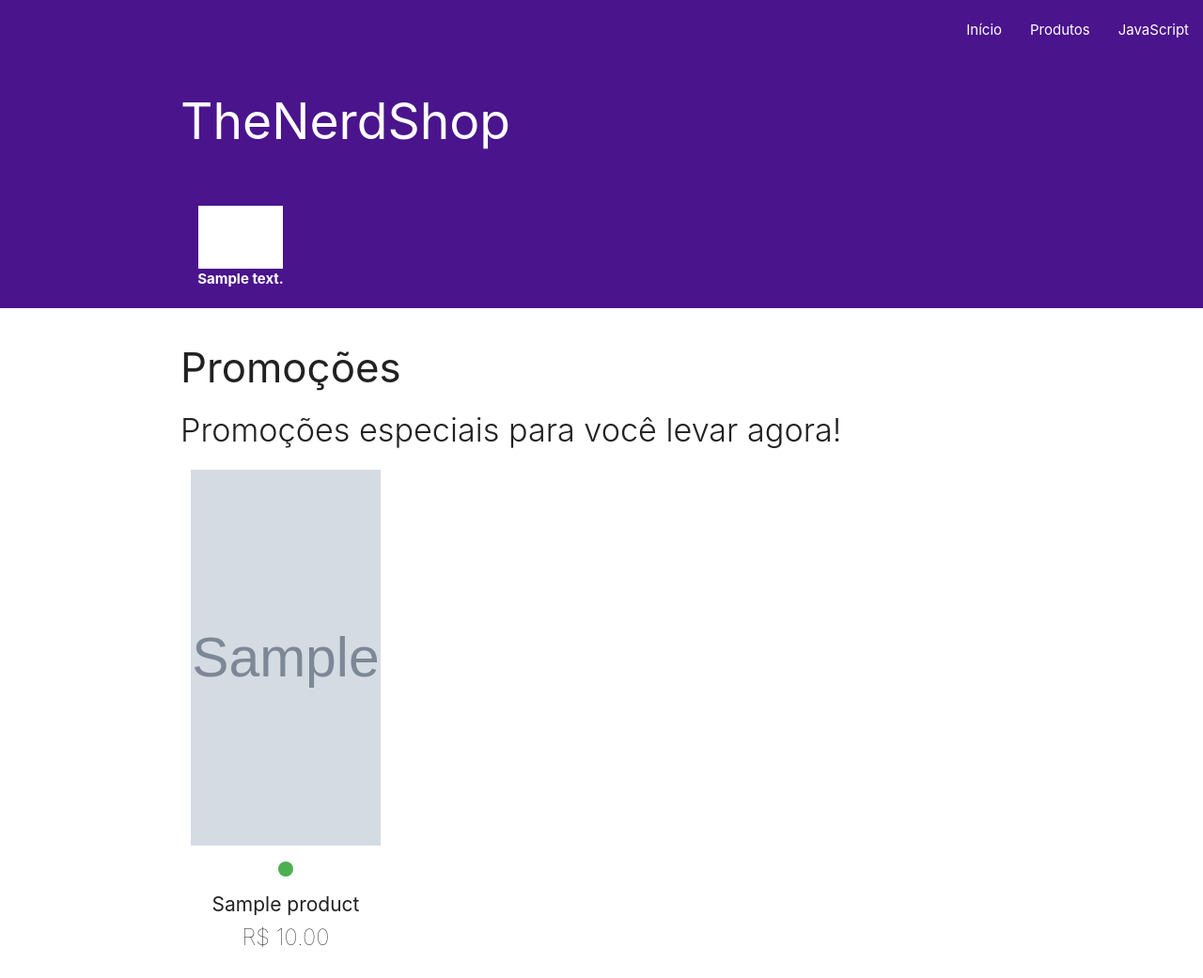
After one commit to EduardoJM/TheNerdShop, a Django app: template shop/templates/shop/views/home.html in a window 1280 px wide. The commit adds this page. Shown: the whole page at 94% size. Run offline with Django 3.2, Linux system fonts and the light colour scheme; tables that the repository leaves empty hold one stand-in row (values such as "Sample post"); the template is opened without the code that fills it: values that come from a table or form of the project are taken from there, most other values are stand-ins (such as "Sample title", 1, 10 or a date in 2020); grey boxes marked "Sample" are stand-in pictures.

Commit message:
begin the creation of the home page

```diff
--- /dev/null
+++ b/shop/static/styles/page.css
@@ -0,0 +1,48 @@
+/*
+ * Top Shop Menu
+ */
+ #category-top-menu ul {
+    list-style: none;
+    display: flex;
+    flex-direction: row;
+    flex-wrap: wrap;
+    position: relative;
+}
+#category-top-menu ul li {
+    width: 128px;
+    height: 128px;
+}
+#category-top-menu ul li:hover {
+    background: rgba(255, 255, 255, 0.1);
+}
+
+#category-top-menu ul li a {
+    width: 100%;
+    height: 100%;
+    display: flex;
+    flex-direction: column;
+    align-items: center;
+    justify-content: center;
+}
+
+#category-top-menu ul li img {
+    width: 70%;
+    height: auto;
+    filter: brightness(0) invert(1);
+}
+#category-top-menu ul li span {
+    font-weight: bold;
+    color: #FFF;
+}
+
+#category-top-menu ul li .dropdown {
+    position: absolute;
+    left: 0;
+    width: 100%;
+    top: 100%;
+    z-index: 5000;
+    display: none;
+}
+#category-top-menu ul li:hover .dropdown {
+    display: block;
+}
--- a/shop/static/styles/shop.css
+++ b/shop/static/styles/shop.css
@@ -40,56 +40,3 @@
     align-items: center;
     justify-content: center;
 }
-
-
-
-
-
-/*
- * Top Shop Menu
- */
-#category-top-menu ul {
-    list-style: none;
-    display: flex;
-    flex-direction: row;
-    flex-wrap: wrap;
-    position: relative;
-}
-#category-top-menu ul li {
-    width: 128px;
-    height: 128px;
-}
-#category-top-menu ul li:hover {
-    background: rgba(255, 255, 255, 0.1);
-}
-
-#category-top-menu ul li a {
-    width: 100%;
-    height: 100%;
-    display: flex;
-    flex-direction: column;
-    align-items: center;
-    justify-content: center;
-}
-
-#category-top-menu ul li img {
-    width: 70%;
-    height: auto;
-    filter: brightness(0) invert(1);
-}
-#category-top-menu ul li span {
-    font-weight: bold;
-    color: #FFF;
-}
-
-#category-top-menu ul li .dropdown {
-    position: absolute;
-    left: 0;
-    width: 100%;
-    top: 100%;
-    z-index: 5000;
-    display: none;
-}
-#category-top-menu ul li:hover .dropdown {
-    display: block;
-}
--- a/shop/templates/shop/base.html
+++ b/shop/templates/shop/base.html
@@ -8,6 +8,7 @@
     <title>TheNerdShop | {% block title %}{% endblock %}</title>
     {% block head %}
     {% endblock %}
+    <link rel="stylesheet" href="{% static 'styles/page.css' %}" />
     <link href="https://fonts.googleapis.com/icon?family=Material+Icons" rel="stylesheet" />
     <link rel="stylesheet" href="https://cdnjs.cloudflare.com/ajax/libs/materialize/1.0.0/css/materialize.min.css" />
 </head>
@@ -18,8 +19,8 @@
             <div class="nav-wrapper">
                 <a href="#" data-target="mobile-sidenav" class="sidenav-trigger"><i class="material-icons">menu</i></a>
                 <ul class="right hide-on-med-and-down">
-                    <li><a href="sass.html">Sass</a></li>
-                    <li><a href="badges.html">Components</a></li>
+                    <li><a href="{% url 'shop:index' %}">Início</a></li>
+                    <li><a href="{% url 'shop:products' %}">Produtos</a></li>
                     <li><a href="collapsible.html">JavaScript</a></li>
                 </ul>
             </div>
@@ -74,8 +75,8 @@
     <script src="https://cdnjs.cloudflare.com/ajax/libs/materialize/1.0.0/js/materialize.min.js"></script>
     <script type="text/javascript">
         document.addEventListener('DOMContentLoaded', function(){
-            var sidenavElems = document.querySelectorAll('.sidenav');
-            M.Sidenav.init(sidenavElems, {});
+            M.Sidenav.init(document.querySelectorAll('.sidenav'), {});
+            M.Slider.init(document.querySelectorAll('.slider'), {});
         });
     </script>
 </body>
--- /dev/null
+++ b/shop/templates/shop/includes/item.html
@@ -0,0 +1,28 @@
+{% load static %}
+
+<div class="col s12 m6 l4 xl3 product-item">
+    <div class="slider">
+        <ul class="slides">
+            {% for img in item.images.all %}
+                <li>
+                    <img src="{% get_media_prefix %}/{{ img.image }}" alt="{{ img.alternative_text }}" />
+                </li>
+            {% empty %}
+                <li>
+                    <img src="" alt="CORRIGIR ISSO" />
+                </li>
+            {% endfor %}
+        </ul>
+    </div>
+    <h6>
+        {{ item.name }}
+    </h6>
+    {% if item.discount_price > 0 %}
+        <h5 class="price-old">R$ {{ item.price }}</h5>
+        <h5 class="price-new">R$ {{ item.discount_price }}</h5>
+    {% else %}
+        <h5 class="price-new">
+            R$ {{ item.price }}
+        </h5>
+    {% endif %}
+</div>
--- /dev/null
+++ b/shop/templates/shop/views/home.html
@@ -0,0 +1,21 @@
+{% extends 'shop/base.html' %}
+
+{% load static %}
+
+{% block title %}Início{% endblock %}
+
+{% block head %}
+    <link rel="stylesheet" href="{% static 'styles/shop.css' %}" />
+{% endblock %}
+
+{% block content %}
+    {% if promotional_items %}
+        <h3>Promoções</h3>
+        <h4 class="light">Promoções especiais para você levar agora!</h4>
+        <div class="row products-row">
+            {% for item in promotional_items %}
+                {% include 'shop/includes/item.html' %}
+            {% endfor %}
+        </div>
+    {% endif %}
+{% endblock %}
```
Also changed, not shown: shop/templates/shop/views/products.html (+2 -35 lines), shop/views.py (+9 -1 lines).
